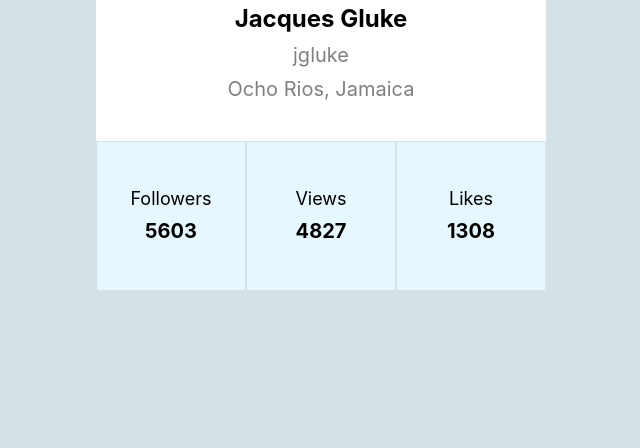
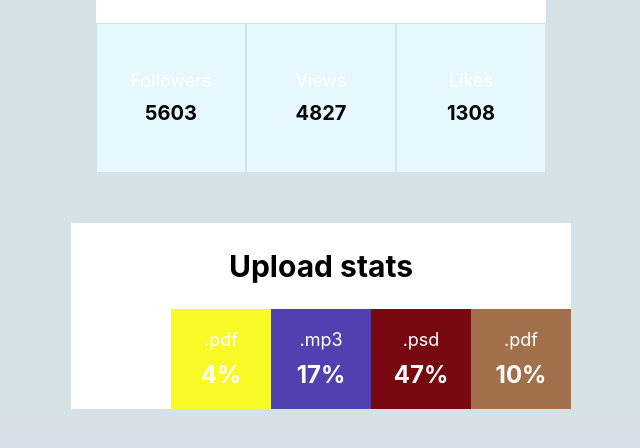
Before and after one commit to Berlinchik/goit-react-hw-01-components, a React (Create React App) app: page / in a window 1280 px wide. Shown: the part 344-792 px from the top of the page, without its empty margins (319-959 px from the left). Built offline with nearby package versions, Linux system fonts and the light colour scheme.

Commit message:
completed task 2

```diff
--- a/src/components/App.jsx
+++ b/src/components/App.jsx
@@ -1,7 +1,8 @@
+import PropTypes from 'prop-types'
 import Profile from "./Profile/Profile";
+import Statistics from "./Statistics/Statistics"
 import userObj from '../data/user.json'
-import PropTypes from 'prop-types'
-
+import data from '../data/data.json'
 
 export const App = () => {
 
@@ -10,6 +11,8 @@
       style={{
         height: '100vh',
         display: 'flex',
+        flexDirection: 'column',
+        gap: '50px',
         justifyContent: 'center',
         alignItems: 'center',
         fontSize: 40,
@@ -18,7 +21,13 @@
       }}
     >
       <Profile user={userObj} />
-      {/* <Statistics></Statistics> */}
+      <Statistics title="Upload stats" stats={data} colors={colors} />
     </div>
   );
 };
+
+function rundomColor() {
+    return '#' + (Math.floor(Math.random()*16777215).toString(16));
+}
+
+const colors = [1, 2, 3, 4, 5].map(color => rundomColor())
--- /dev/null
+++ b/src/components/Statistics/Statistics.css
@@ -0,0 +1,34 @@
+.statistics{
+    width: 500px;
+    background-color: white;
+    display: flex;
+    flex-direction: column;
+    align-items: center;
+}
+
+.title{
+    font-size: 30px;
+}
+
+.stat-list{
+    list-style: none;
+    width: 100%;
+    display: flex;
+}
+.item{
+    width: calc(100% / 4);
+    height: 100px;
+    display: flex;
+    flex-direction: column;
+    justify-content: center;
+    align-items: center;
+    gap: 10px;
+}
+.label{
+    color: white;
+}
+.percentage{
+    font-size: 24px;
+    font-weight: bold;
+    color: white;
+}
--- /dev/null
+++ b/src/components/Statistics/Statistics.jsx
@@ -0,0 +1,27 @@
+import './Statistics.css'
+import PropTypes from 'prop-types';
+
+const Statistics = ({ title, stats, colors }) => {
+    return <section className="statistics">
+        {title && <h2 className="title">{title}</h2>}
+        <ul className="stat-list">
+           {stats.map((stat, index) => <li className="item" key = {stat.id} style ={{backgroundColor: colors[index]}}  >
+      <span className="label">{stat.label}</span>
+      <span className="percentage">{stat.percentage}%</span>
+    </li>)}
+  </ul>
+</section>
+
+
+}
+Statistics.propTypes = {
+    title: PropTypes.string,
+    stats: PropTypes.arrayOf(PropTypes.shape({
+        id: PropTypes.string.isRequired,
+        label: PropTypes.string.isRequired,
+        percentage: PropTypes.number.isRequired ,
+    })),
+    colors: PropTypes.array,
+ }
+
+export default Statistics;
```
Also changed, not shown: src/data/data.json (line endings or trailing spaces).
